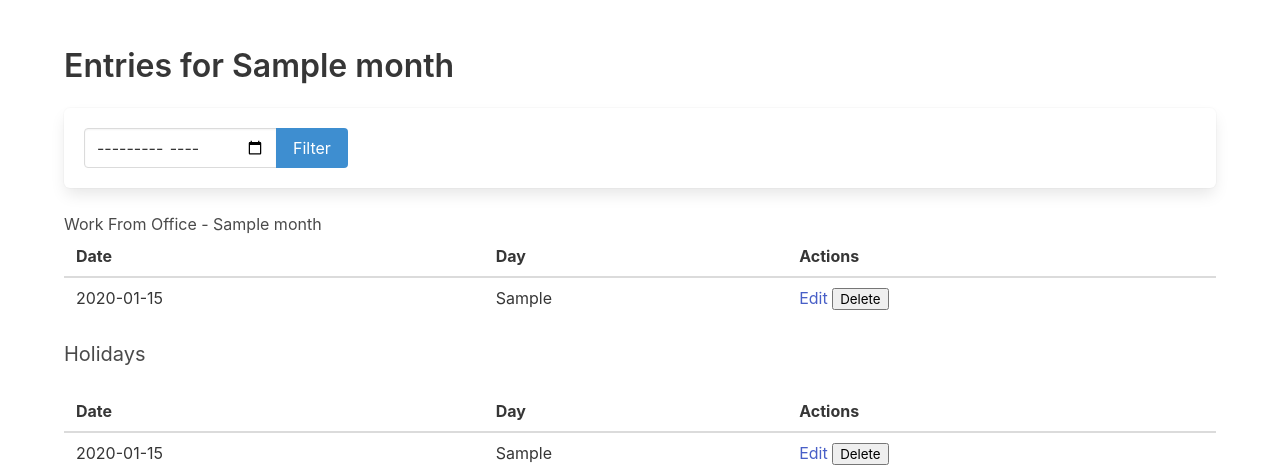
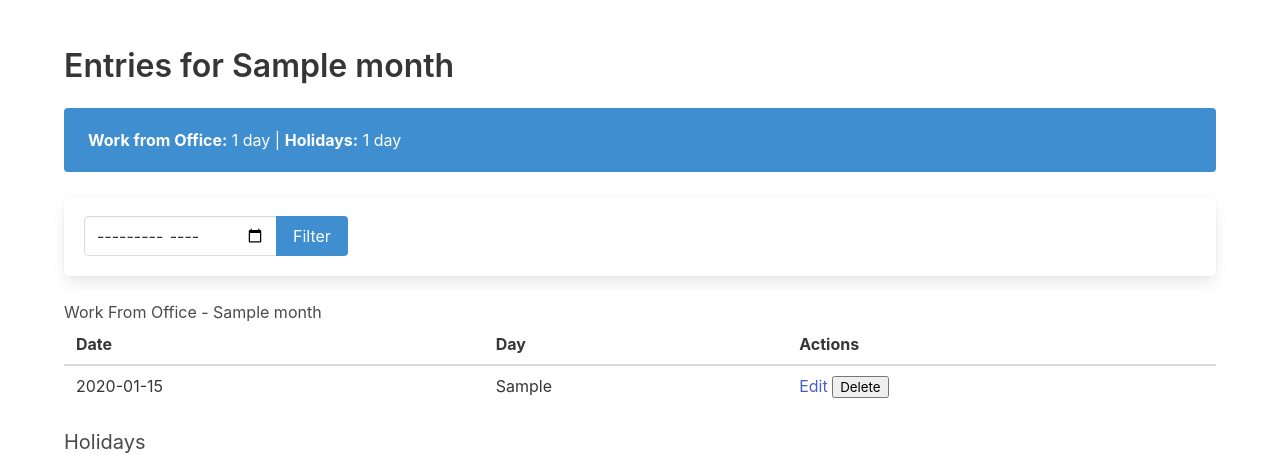
Before and after one commit to Abdelrahmanadel58/Worklog-Manager, a Flask app: template templates/view.html in a window 1280 px wide. Shown: the top 472 px of the page. Run offline with Flask 3, Linux system fonts and the light colour scheme; tables that the repository leaves empty hold one stand-in row (values such as "Sample post"); the template is opened without the code that fills it: values that come from a table or form of the project are taken from there, most other values are stand-ins (such as "Sample title", 1, 10 or a date in 2020).

Commit message:
Update view.html

```diff
--- a/templates/view.html
+++ b/templates/view.html
@@ -9,6 +9,12 @@
 <section class="section">
     <div class="container">
         <h1 class="title">Entries for {{ month }}</h1>
+
+        <!-- 🔢 Count summary -->
+        <div class="notification is-info">
+            <strong>Work from Office:</strong> {{ work_count }} day{{ 's' if work_count != 1 else '' }} |
+            <strong>Holidays:</strong> {{ holiday_count }} day{{ 's' if holiday_count != 1 else '' }}
+        </div>
 
         <!-- 🔽 Filter by month form -->
         <form method="get" action="{{ url_for('view') }}" class="box mb-5">
```
